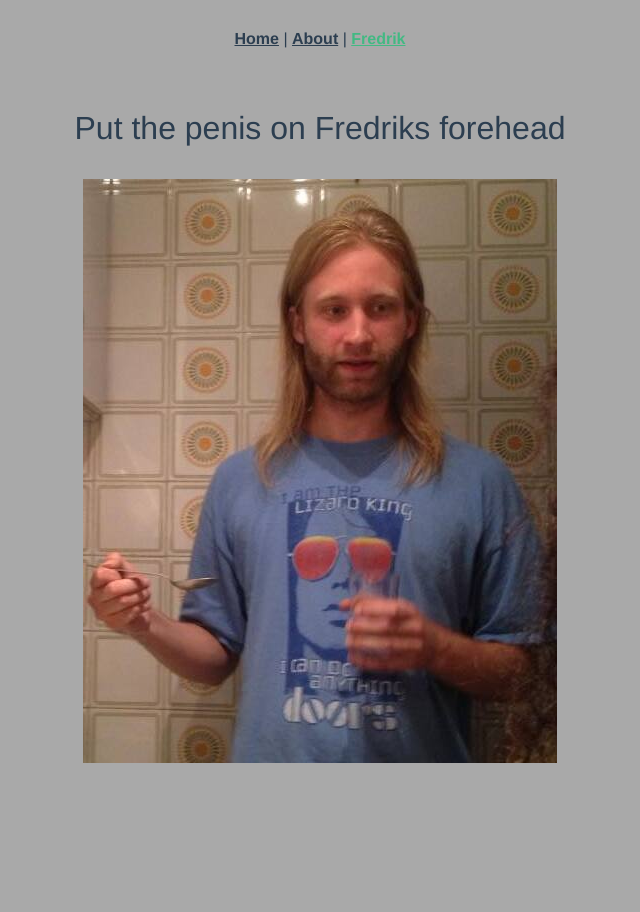
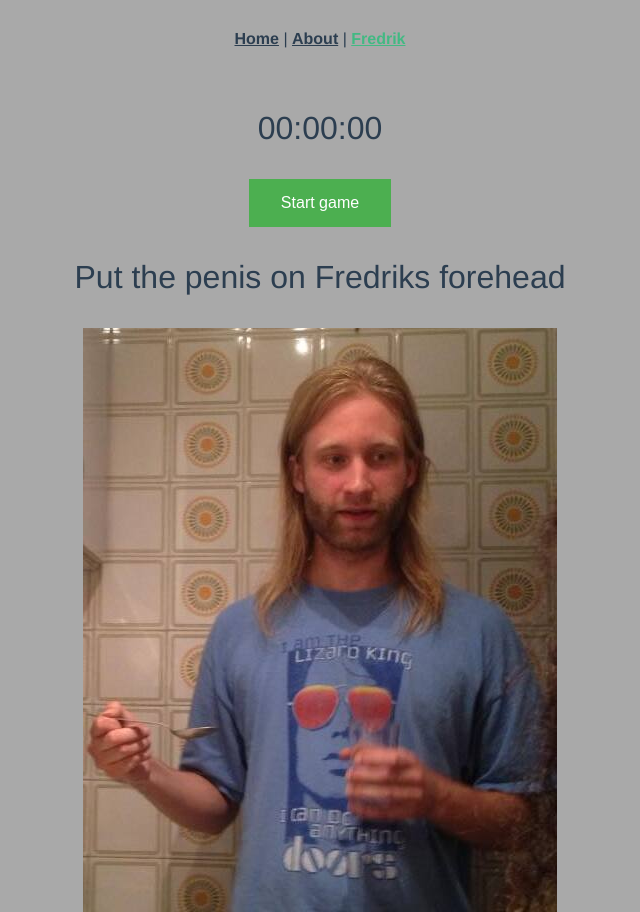
Before and after one commit to gustav87/fredrik-ts1, a Vue app: page /fredrik in a window 1280 px wide. Shown: the whole page, without its empty margins (320-960 px from the left). Before the commit the page ends 800 px from the top, so only its background shows below. Built offline with nearby package versions, Linux system fonts and the light colour scheme.

Commit message:
Add timer

```diff
--- /dev/null
+++ b/src/components/Timer.vue
@@ -0,0 +1,67 @@
+<template>
+  <div>
+    <h1>{{ msg }}</h1>
+    <p>{{formattedElapsedTime}}</p>
+    <button @click="start" :disabled="!!gameStarted" :class="gameStarted ? 'disabled' : 'enabled'">Start game</button>
+  </div>
+</template>
+
+<script lang="ts">
+import { Component, Prop, Vue } from 'vue-property-decorator';
+
+@Component
+export default class Timer extends Vue {
+  @Prop() private msg!: string;
+
+  elapsedTime = 0;
+  timer = 0;
+  gameStarted = false;
+
+  public start(): void {
+    if (!this.timer) {
+      this.timer = setInterval(() => {
+        this.elapsedTime += 1000;
+      }, 1000)
+    }
+    this.gameStarted = true;
+    this.$emit("started", 2)
+  }
+
+  public stop(): void {
+    clearInterval(this.timer);
+    this.timer = 0;
+  }
+  public reset(): void {
+    this.elapsedTime = 0;
+    this.gameStarted = false;
+  }
+  get formattedElapsedTime(): string {
+    const date = new Date(0);
+    date.setSeconds(this.elapsedTime / 1000);
+    const utc = date.toUTCString();
+    return utc.substr(utc.indexOf(":") - 2, 8);
+  }
+}
+</script>
+
+<style scoped lang="scss">
+button {
+  border: none;
+  color: white;
+  padding: 15px 32px;
+  text-align: center;
+  text-decoration: none;
+  display: inline-block;
+  font-size: 16px;
+}
+
+.enabled {
+  background-color: #4CAF50;
+  cursor: pointer;
+}
+
+.disabled {
+  background: grey;
+  cursor: default;
+}
+</style>
--- a/src/views/Fredrik.vue
+++ b/src/views/Fredrik.vue
@@ -1,63 +1,75 @@
 <template>
   <div>
-    <p>Put the penis on Fredriks forehead</p>
+    <Timer ref="timer" @started="startButtonClicked"/>
+    <p ref="info">{{msg}} <span @click="reset" v-if="completed">Play again?</span></p>
     <div id="container">
-      <div id="pImgContainer"><img id="pImg" src="@/assets/pcursor.png"></div>
-      <img id="clickme" src="@/assets/fredrik.jpg">
-      <p id="feedback">{{feedback}} <span @click="reset" v-if="feedback=='Well done!'">Play again?</span></p>
+      <div id="pImgContainer" ref="pImgContainer">
+        <img id="pImg" ref="pImg" src="@/assets/pcursor.png">
+      </div>
+      <img id="clickme" :class="{setCursor:started}" ref="clickme" src="@/assets/fredrik.jpg" @click="started && clicker($event)">
     </div>
   </div>
 </template>
 
 <script lang="ts">
+import Timer from '@/components/Timer.vue';
+
 export default {
   name: "Fredrik",
-  components: {},
-  data(): {feedback: string, completed: boolean} {
+  components: {
+    Timer
+  },
+  data(): {feedback: string, completed: boolean, msg: string, started: boolean} {
     return {
       feedback: '',
-      completed: false
+      completed: false,
+      msg: "Put the penis on Fredriks forehead",
+      started: false
     }
   },
   methods: {
-    init(): void {
+    clicker(e: PointerEvent): void {
       let x, y = 0;
-      this.img.onclick = e => {
+      const target = e.target as HTMLElement;
       if (this.completed) {
         return
       }
-        const rect = e.target.getBoundingClientRect();
+      const rect = target.getBoundingClientRect();
       x = e.clientX - rect.left; //x position within the element.
       y = e.clientY - rect.top;  //y position within the element.
       console.log("Left: " + x + " ; Top: " + y);
       this.checkClick(x, y)
-      }
     },
     checkClick(x: number, y: number): void {
       if (x < 297 && x > 225 && y > 52 && y < 91) {
-        this.img.style = "border: solid green 7px; cursor: default;"
-        this.feedback = "Well done!"
-        this.pImg.style = `top: ${y}px; left: ${x}px`
-        this.pImgContainer.style = "z-index: 1"
+        this.msg = "Well done!"
+        this.$refs.pImg.style = `top: ${y}px; left: ${x}px`
+        this.$refs.pImgContainer.style = "z-index: 1"
         this.completed = true
+        this.$refs.timer.stop();
+        this.$refs.info.style = "color: green"
       } else {
-        this.img.style = "border: solid red 7px;"
-        this.feedback = "No, not there..."
+        this.msg = "No, not there..."
+        this.$refs.info.style = "color: red"
       }
     },
     reset(): void {
-      console.log("hey");
-      this.pImgContainer.style = "z-index: -1"
-      this.img.style = "border: none"
+      this.$refs.pImgContainer.style = "z-index: -1"
       this.completed = false
-      this.feedback = ''
+      this.msg = "Put the penis on Fredriks forehead"
+      this.$refs.info.style = "color: black"
+      this.$refs.timer.reset();
+      this.started = false;
+    },
+    startButtonClicked(): void {
+      this.started = true;
+    },
+    hejsan(): void {
+      console.log("tjenare");
     }
   },
   mounted(): void {
-    this.img = document.getElementById('clickme')
-    this.pImg = document.getElementById('pImg')
-    this.pImgContainer = document.getElementById('pImgContainer')
-    this.init();
+    this.hejsan()
   }
 };
 </script>
@@ -77,10 +89,6 @@ body {
 p {
   font-size: 2em;
 }
-#feedback {
-  margin-top: 0;
-  margin-bottom: 10px;
-}
 #container {
   display: grid;
   justify-content: center;
@@ -93,16 +101,16 @@ p {
   position: absolute;
   left: 0;
   top: 0;
-  width: 50px;
-}
-img {
-  cursor: url('~@/assets/pcursor.png'), auto;
+  width: 65px;
 }
 #clickme, #pImgContainer {
   width: 474px;
   height: 584px;
   grid-column: 1;
   grid-row: 1;
+}
+.setCursor {
+  cursor: url('~@/assets/pcursor.png'), auto;
 }
 span {
   cursor: pointer;
```
Also changed, not shown: src/assets/pcursor.png, src/assets/pcursor4.png (added). Lines whose indentation alone changed are shown as unchanged.
